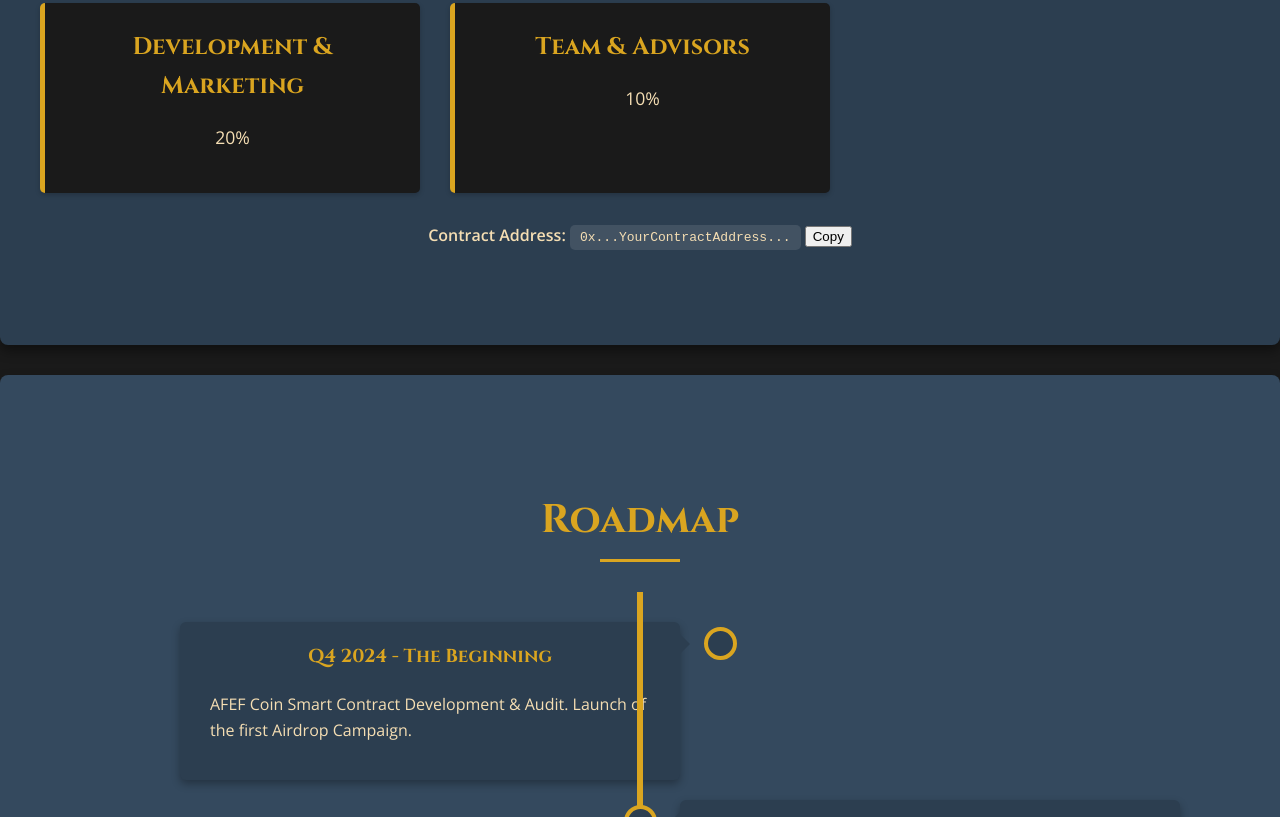
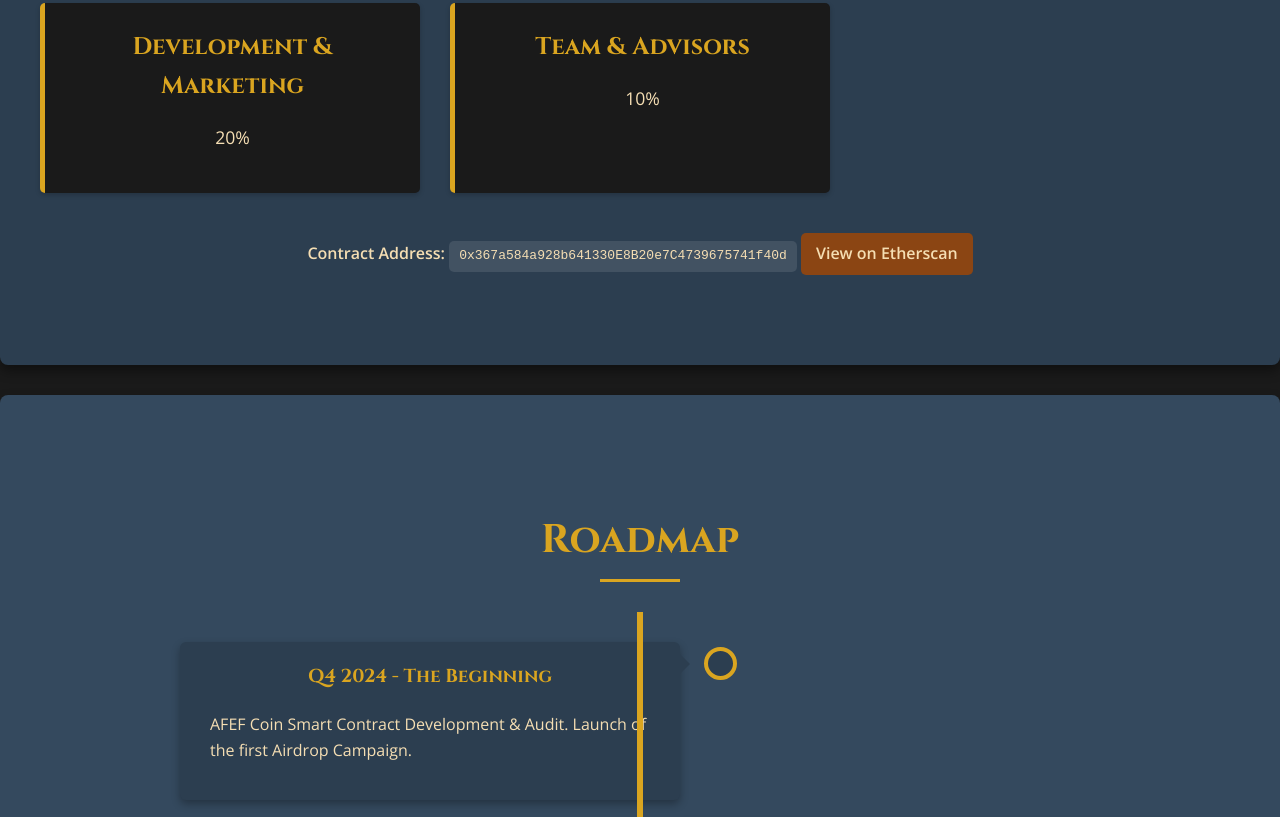
Before and after one commit to tugcanti/afefcoin.github.io, a plain HTML site: page index.html in a window 1280 px wide. Shown: the part 2572-3389 px from the top of the page. Drawn offline with nearby package versions, Linux system fonts and the light colour scheme.

Commit message:
Update index.html

```diff
--- a/index.html
+++ b/index.html
@@ -137,6 +137,20 @@
             font-size: 3em;
             color: var(--primary-color);
             margin-bottom: 15px;
+        }
+        .etherscan-link {
+            display: inline-block;
+            margin-top: 10px;
+            background-color: var(--primary-color);
+            color: var(--text-color);
+            padding: 8px 15px;
+            border-radius: 5px;
+            font-weight: bold;
+            transition: background-color 0.3s ease;
+        }
+        .etherscan-link:hover {
+            background-color: var(--secondary-color);
+            color: var(--dark-color);
         }
         #roadmap .timeline {
             position: relative;
@@ -379,10 +393,13 @@
                         <p>10%</p>
                     </div>
                 </div>
-                <p style="text-align: center; margin-top: 30px;">
-                    <strong>Contract Address:</strong> <span style="font-family: monospace; background-color: rgba(255,255,255,0.1); padding: 5px 10px; border-radius: 5px;">0x...YourContractAddress...</span>
-                    <button onclick="copyToClipboard(0x367a584a928b641330E8B20e7C4739675741f40d)">Copy</button>
-                </p>
+                <div style="text-align: center; margin-top: 30px; word-break: break-all;">
+                    <strong>Contract Address:</strong>
+                    <p style="font-family: monospace; background-color: rgba(255,255,255,0.1); padding: 5px 10px; border-radius: 5px; display: inline-block; margin-top: 10px;">
+                        0x367a584a928b641330E8B20e7C4739675741f40d
+                    </p>
+                    <a href="https://etherscan.io/token/0x367a584a928b641330E8B20e7C4739675741f40d" target="_blank" class="etherscan-link">View on Etherscan</a>
+                </div>
             </div>
         </section>
 
@@ -429,9 +446,9 @@
                 <h2 class="section-title">Contact Us</h2>
                 <p>Feel free to reach out for questions, collaborations, or feedback.</p>
                 <p>
-                    <strong>Email:</strong> <a href="mailto:empiresfantoken@outlook.com">info@afefcoin.com</a> <br>
-                    <strong>Telegram:</strong> <a href="https://t.me/afeftoken" target="_blank">t.me/afefcoincommunity</a> <br>
-                    **Twitter (X):** <a href="https://x.com/afeftoken?s=21" target="_blank">@afefcoinofficial</a>
+                    <strong>Email:</strong> <a href="mailto:empiresfantoken@outlook.com">empiresfantoken@outlook.com</a> <br>
+                    <strong>Telegram:</strong> <a href="https://t.me/afeftoken" target="_blank">t.me/afeftoken</a> <br>
+                    <strong>X (Twitter):</strong> <a href="https://x.com/afeftoken?s=21" target="_blank">@afeftoken</a>
                 </p>
 
                 <form name="contact" method="POST" data-netlify="true">
@@ -479,7 +496,7 @@
             });
         });
 
-        // Copy to clipboard function
+        // Copy to clipboard function is no longer needed, but we'll keep it just in case
         function copyToClipboard(text) {
             navigator.clipboard.writeText(text).then(() => {
                 alert('Contract address copied to clipboard: ' + text);
```
